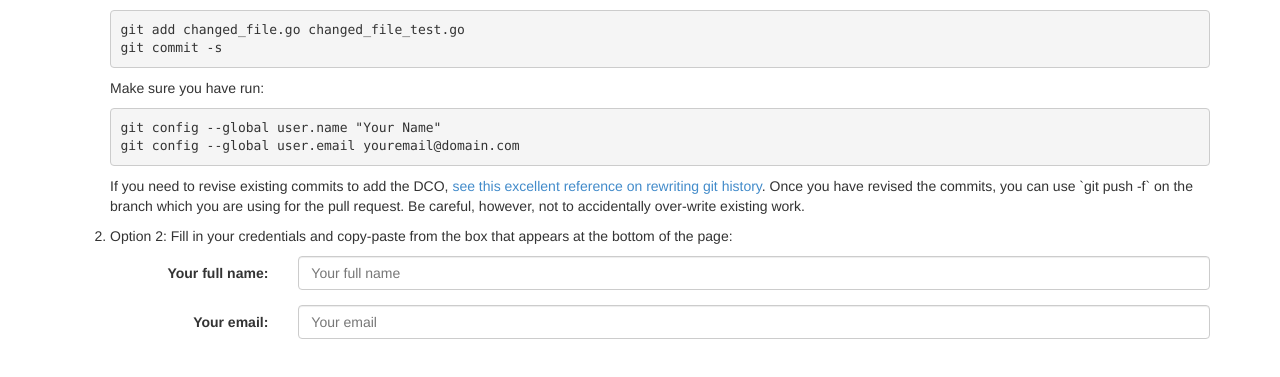
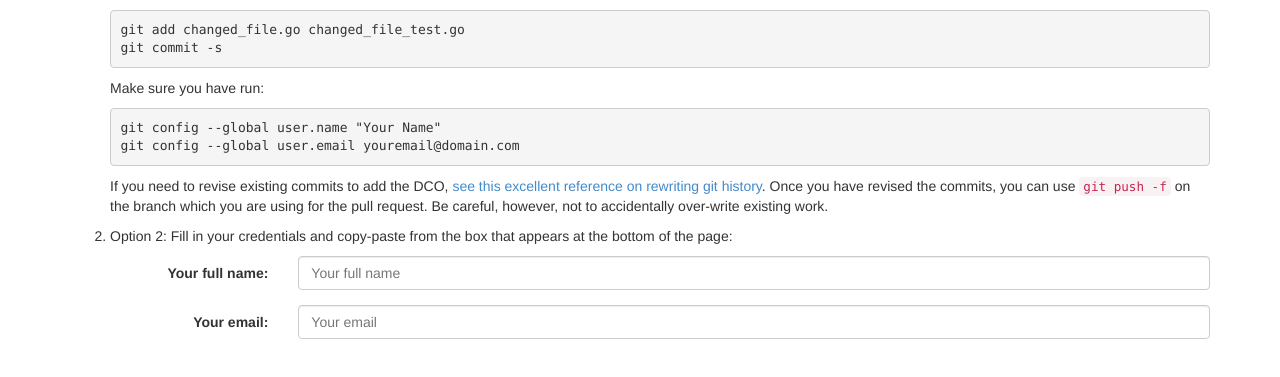
Before and after one commit to nathanleclaire/dockerdco, a plain HTML site: page index.html in a window 1280 px wide. Shown: the part 359-736 px from the top of the page. Drawn offline with nearby package versions, Linux system fonts and the light colour scheme.

Commit message:
Fix not-exactly-markdown error

```diff
--- a/index.html
+++ b/index.html
@@ -42,7 +42,7 @@ git commit -s</pre>
 git config --global user.email youremail@domain.com
 </pre>
 
-       <p> If you need to revise existing commits to add the DCO, <a href="http://git-scm.com/book/en/Git-Tools-Rewriting-History">see this excellent reference on rewriting git history</a>.  Once you have revised the commits, you can use `git push -f` on the branch which you are using for the pull request.  Be careful, however, not to accidentally over-write existing work. </p>
+       <p> If you need to revise existing commits to add the DCO, <a href="http://git-scm.com/book/en/Git-Tools-Rewriting-History">see this excellent reference on rewriting git history</a>.  Once you have revised the commits, you can use <code>git push -f</code> on the branch which you are using for the pull request.  Be careful, however, not to accidentally over-write existing work. </p>
         </li>
         <li>
         <p>Option 2: Fill in your credentials and copy-paste from the box that appears at the bottom of the page:</p>
```
